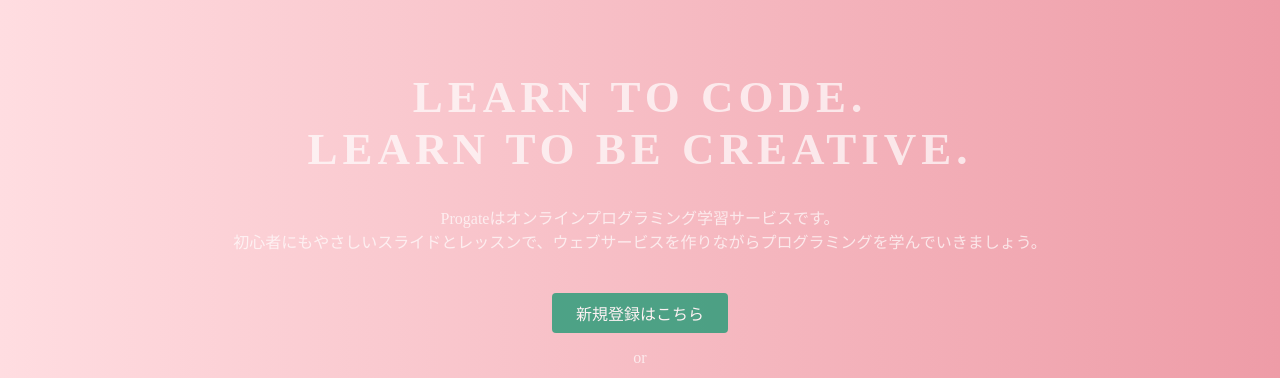
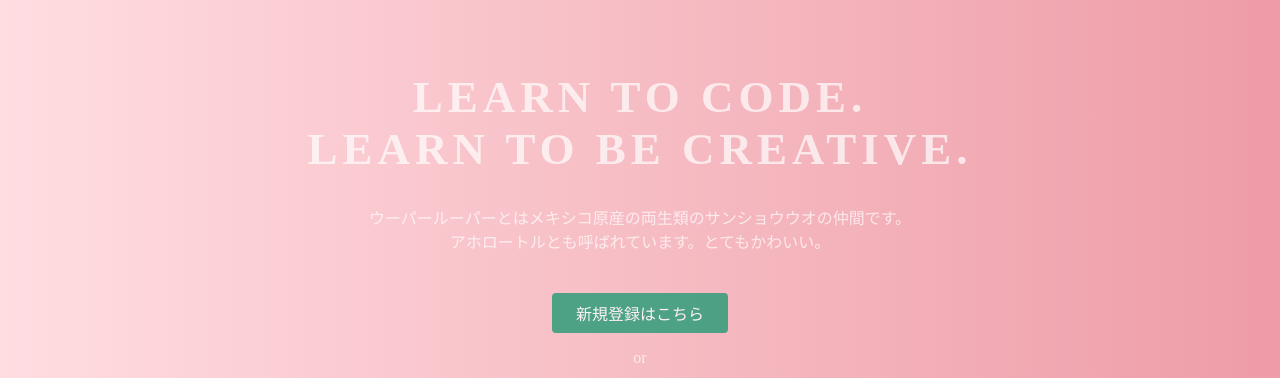
Before and after one commit to hayashi-884/hayashi-884, a plain HTML site: page index.html in a window 1280 px wide. Shown: the part 139-517 px from the top of the page. Drawn offline with Linux system fonts and the light colour scheme.

Commit message:
Update index.html

```diff
--- a/index.html
+++ b/index.html
@@ -26,7 +26,8 @@
   <div class="top-wrapper">
     <div class="container">
       <h1>LEARN TO CODE.<br>LEARN TO BE CREATIVE.</h1>
-      <p>Progateはオンラインプログラミング学習サービスです。<br>初心者にもやさしいスライドとレッスンで、ウェブサービスを作りながらプログラミングを学んでいきましょう。</p>
+      <p>ウーパールーパーとはメキシコ原産の両生類のサンショウウオの仲間です。
+        <br>アホロートルとも呼ばれています。とてもかわいい。</p>
       <div class="btn-wrapper">
         <a href="#" class="btn signup">新規登録はこちら</a>
         <p>or</p>
```
